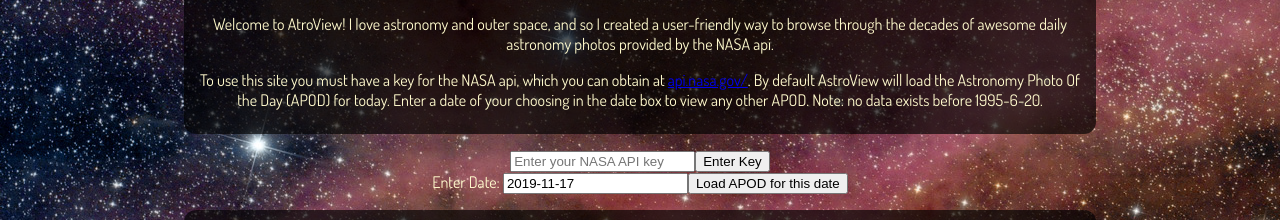
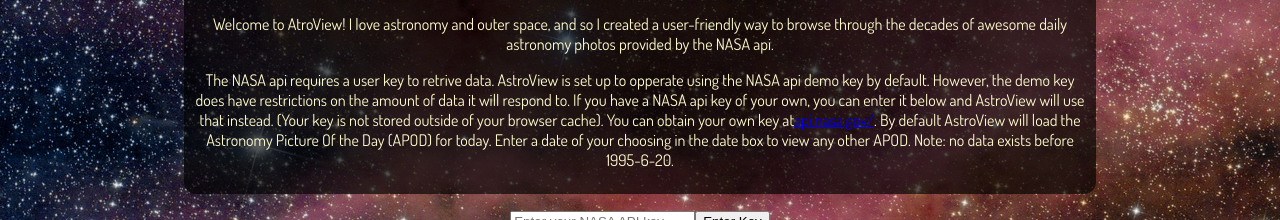
Before and after one commit to MustardJoe/nasa-api-pt2, a React app: page / in a window 1280 px wide. Shown: the part 137-357 px from the top of the page. Built offline with nearby package versions, Linux system fonts and the light colour scheme; no server answers.

Commit message:
updated blurb

```diff
--- a/src/components/introtext/IntroText.js
+++ b/src/components/introtext/IntroText.js
@@ -3,14 +3,19 @@
 export default function IntroText() {
   return (
     <>
-      <p>Welcome to AtroView! I love astronomy and
+      <p>
+        Welcome to AtroView! I love astronomy and
         outer space, and so I created a user-friendly way to browse through the
         decades of awesome daily astronomy photos provided by the NASA api.
       </p>
       <p>
-        To use this site you must have a key for the NASA api, which you can obtain
-        at <a href="https://api.nasa.gov/">api.nasa.gov/</a>. By default AstroView
-        will load the Astronomy Photo Of the Day (APOD) for today.  Enter a date
+        The NASA api requires a user key to retrive data. AstroView is set up to opperate
+        using the NASA api demo key by default. However, the demo key does have restrictions
+        on the amount of data it will respond to. If you have a NASA api key of your own,
+        you can enter it below and AstroView will use that instead. (Your key is not stored
+        outside of your browser cache). You can obtain your own key at
+        <a href="https://api.nasa.gov/">api.nasa.gov/</a>. By default AstroView
+        will load the Astronomy Picture Of the Day (APOD) for today.  Enter a date
         of your choosing in the date box to view any other APOD. Note: no data
         exists before 1995-6-20.
       </p>
```
